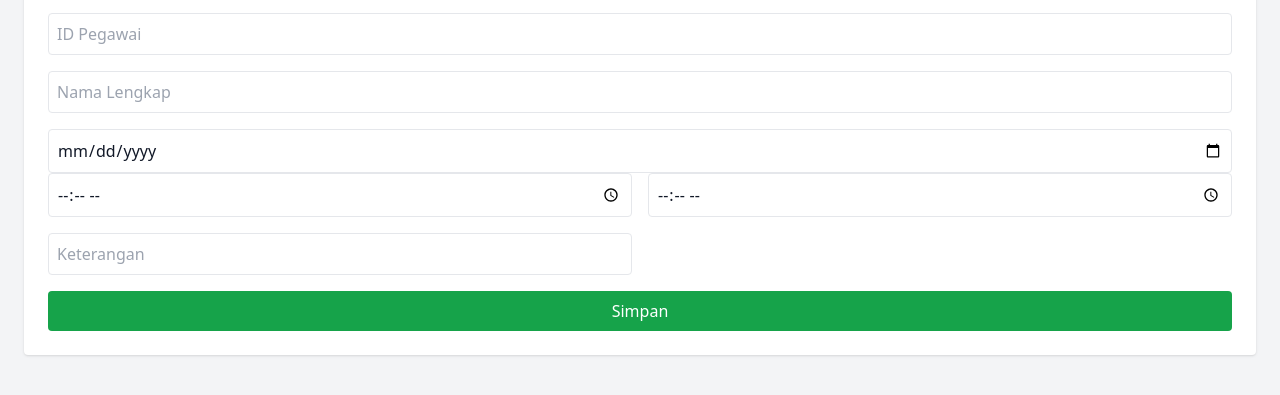
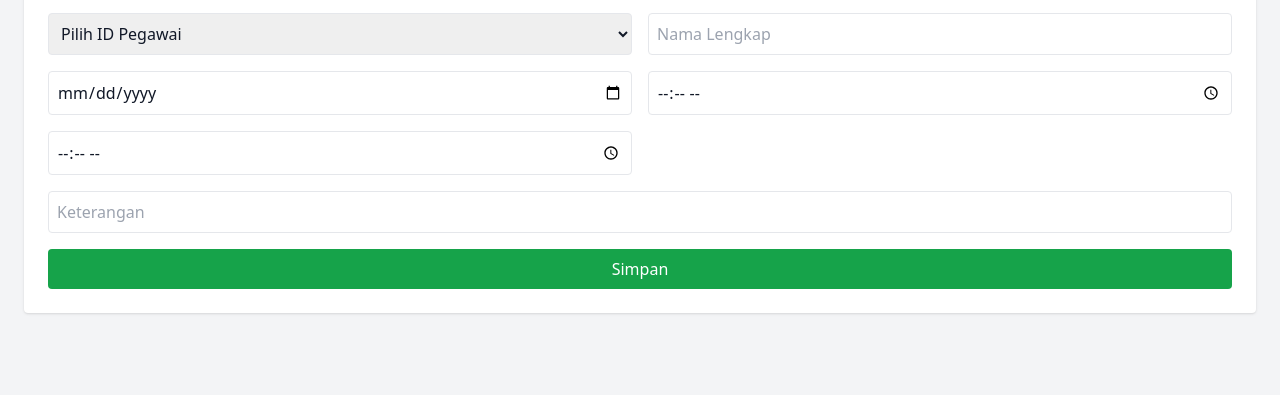
Before and after one commit to Djaliyah/PT.WPP, a plain HTML site: page Form Lembur.html in a window 1280 px wide. Shown: the part 195-590 px from the top of the page. Drawn offline with nearby package versions, Linux system fonts and the light colour scheme.

Commit message:
Update Form Lembur.html

```diff
--- a/Form Lembur.html
+++ b/Form Lembur.html
@@ -18,25 +18,63 @@
   <main class="p-6 space-y-6">
     <section class="bg-white dark:bg-gray-800 rounded shadow p-6">
       <h2 class="text-2xl font-bold mb-4">Form Lembur</h2>
-      <form id="lemburForm" class="grid grid-cols-1 md:grid-cols-1 gap-4">
-        <input type="text" id="idPegawai" placeholder="ID Pegawai" class="border p-2 rounded" required />
-        <input type="text" id="namaLengkap" placeholder="Nama Lengkap" class="border p-2 rounded" required />
+      <form id="lemburForm" class="grid grid-cols-1 md:grid-cols-2 gap-4">
+        <select id="idPegawai" class="border p-2 rounded" required>
+          <option value="">Pilih ID Pegawai</option>
+        </select>
+        <input type="text" id="namaLengkap" placeholder="Nama Lengkap" class="border p-2 rounded" readonly required />
         <input type="date" id="tanggal" class="border p-2 rounded" required />
-
+        <input type="time" id="jamMulai" class="border p-2 rounded" required />
+        <input type="time" id="jamSelesai" class="border p-2 rounded" required />
+        <input type="text" id="keterangan" placeholder="Keterangan" class="col-span-full border p-2 rounded" />
+        <button type="submit" class="col-span-full bg-green-600 text-white py-2 rounded hover:bg-green-700">Simpan</button>
       </form>
-         <form id="lemburForm" class="grid grid-cols-1 md:grid-cols-2 gap-4">
-         <input type="time" id="jamMulai" class="border p-2 rounded" required />
-         <input type="time" id="jamSelesai" class="border p-2 rounded" required />
-
-         <form>
-         <form id="lemburForm" class="grid grid-cols-1 md:grid-cols-1 gap-4">
-         <input type="text" id="keterangan" placeholder="Keterangan" class="border p-2 rounded" />
-         <button type="submit" class="col-span-full bg-green-600 text-white py-2 rounded hover:bg-green-700">Simpan</button>
-
     </section>
   </main>
 
   <script>
+    const karyawanList = [
+      { id: '1001', nama: 'Ida I Dewa Gede Wirawijaya' },
+      { id: '1002', nama: 'Intan Lina Andriani' },
+      { id: '1003', nama: 'Ariella Claresta' },
+      { id: '1009', nama: 'Sena Maulana Sidiq' },
+      { id: '1010', nama: 'Gilang Prima Irvana' },
+      { id: '1011', nama: 'Inggun Adiyatna' },
+      { id: '1013', nama: 'Alvin Kurniawan' },
+      { id: '1015', nama: 'Muhammad Rahdea S' },
+      { id: '1018', nama: 'Fadhi Naufal Sunardi' },
+      { id: '1022', nama: 'Sabdhanu Dunota' },
+      { id: '1024', nama: 'Angga Nugraha' },
+      { id: '1026', nama: 'Wigiantara Nugraha' },
+      { id: '1027', nama: 'Dea Annisa' },
+      { id: '1028', nama: 'Toni Hamdani' },
+      { id: '1029', nama: 'Riki Nugraha' },
+      { id: '1030', nama: 'Siti Yulianti Maulani' },
+      { id: '1032', nama: 'Andika' },
+      { id: '1033', nama: 'Yasmin Jihan Fahira S.' },
+      { id: '1035', nama: 'Erwin' },
+      { id: '1036', nama: 'Yosep Paturohman' },
+      { id: '1038', nama: 'Restu Afrianto' },
+      { id: '1039', nama: 'Syifa Fauziyah' },
+      { id: '1040', nama: 'Reva Gunawan' },
+      { id: '1043', nama: 'Muhamad Rizki Pratama' },
+      { id: '1044', nama: 'Mohamad Kholilulloh' },
+      { id: '1045', nama: 'Shafira Ahmad' }
+    ];
+
+    const selectId = document.getElementById('idPegawai');
+    karyawanList.forEach(k => {
+      const option = document.createElement('option');
+      option.value = k.id;
+      option.textContent = `${k.id} - ${k.nama}`;
+      selectId.appendChild(option);
+    });
+
+    selectId.addEventListener('change', function () {
+      const selected = karyawanList.find(k => k.id === this.value);
+      document.getElementById('namaLengkap').value = selected ? selected.nama : '';
+    });
+
     const form = document.getElementById('lemburForm');
 
     form.addEventListener('submit', e => {
@@ -54,7 +92,7 @@
       lemburData.push(newData);
       localStorage.setItem('lemburData', JSON.stringify(lemburData));
 
-      window.location.href = 'database-lembur.html'; // Ganti dengan halaman tujuan
+      window.location.href = 'database-lembur.html';
     });
   </script>
 </body>
```
